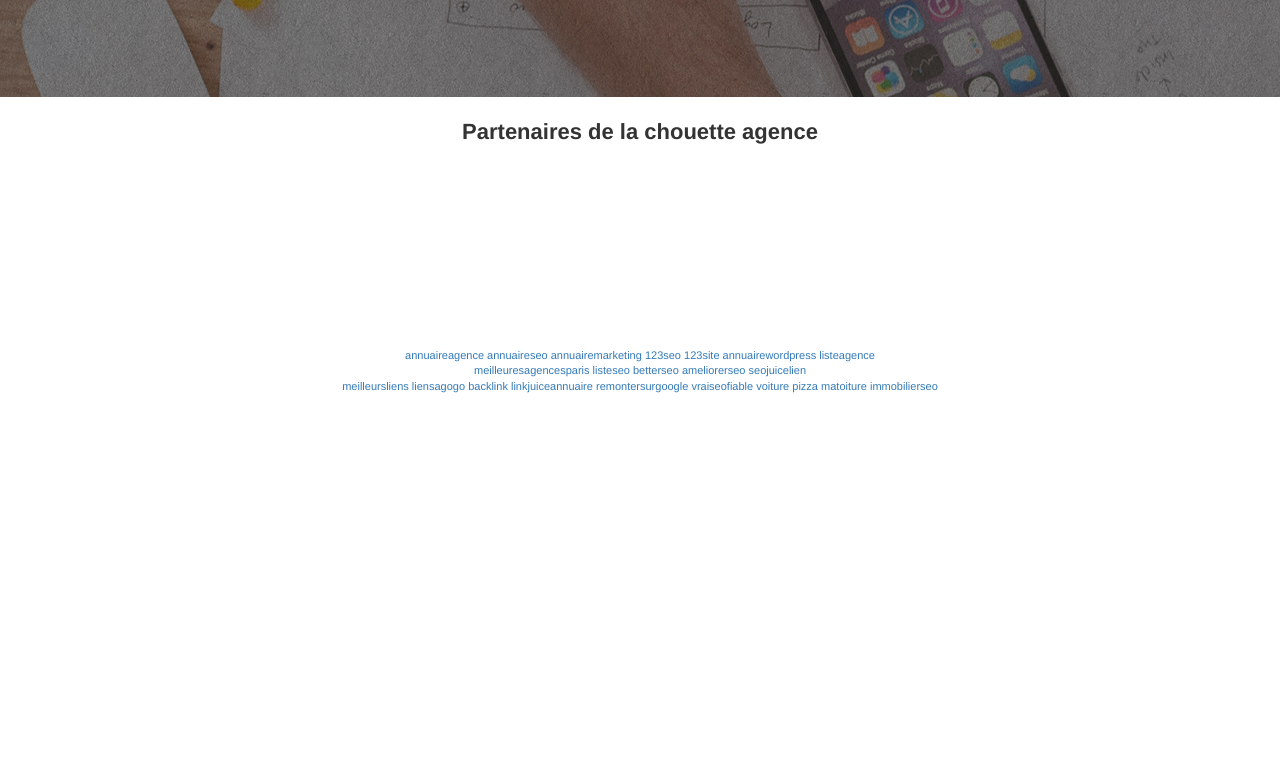
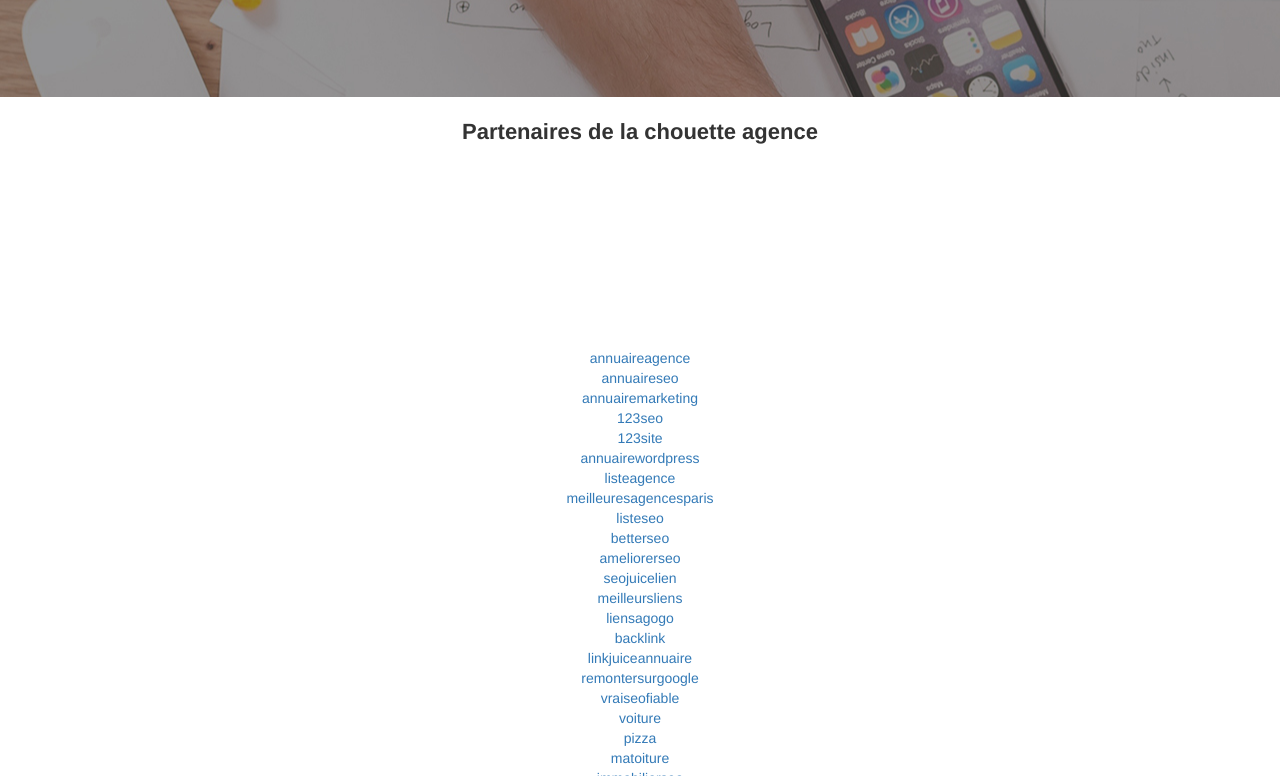
Before and after one commit to Romulus07/P4OC, a plain HTML site: page partenaire.html in a window 1280 px wide. Shown: the part 283-1059 px from the top of the page. Drawn offline with Linux system fonts and the light colour scheme.

Commit message:
add accessibility

```diff
--- a/partenaire.html
+++ b/partenaire.html
@@ -73,30 +73,30 @@
 				 <!-- bloc-0 END -->
 			<section>
 				<h2 class="title-partenaires">Partenaires de la chouette agence</h2>
-				<p id="list-partenaires">
-					<a href="annuaireagence.com">annuaireagence</a>
-					<a href="annuaireseo.com">annuaireseo</a>
-					<a href="annuairemarketing.com">annuairemarketing</a>
-					<a href="123seoture.com">123seo</a>
-					<a href="123site.com">123site</a>
-					<a href="annuairewordpress.com">annuairewordpress</a>
-					<a href="listeagence.com">listeagence</a><br>
-					<a href="meilleuresagencesparis.com">meilleuresagencesparis</a>
-					<a href="listeseo.com">listeseo</a>
-					<a href="betterseo.com">betterseo</a>
-					<a href="ameliorerseo.com">ameliorerseo</a>
-					<a href="seojuicelien.com">seojuicelien</a><br>
-					<a href="meilleursliens.com">meilleursliens</a>
-					<a href="liensagogo.com">liensagogo</a>
-					<a href="backlink.com">backlink</a>
-					<a href="linkjuiceannuaire.com">linkjuiceannuaire</a>
-					<a href="remontersurgoogle.com">remontersurgoogle</a>
-					<a href="vraiseofiable.com">vraiseofiable</a>
-					<a href="voiture.com">voiture</a>
-					<a href="pizza.com">pizza</a>
-					<a href="matoiture.com">matoiture</a>
-					<a href="immobilierseo.com">immobilierseo</a>
-				</p>
+				<ul  id="list-center">
+					<li><a href="annuaireagence.com">annuaireagence</a></li>
+					<li><a href="annuaireseo.com">annuaireseo</a></li>
+					<li><a href="annuairemarketing.com">annuairemarketing</a></li>
+					<li><a href="123seoture.com">123seo</a></li>
+					<li><a href="123site.com">123site</a></li>
+					<li><a href="annuairewordpress.com">annuairewordpress</a></li>
+					<li><a href="listeagence.com">listeagence</a></li>
+					<li><a href="meilleuresagencesparis.com">meilleuresagencesparis</a></li>
+					<li><a href="listeseo.com">listeseo</a></li>
+					<li><a href="betterseo.com">betterseo</a></li>
+					<li><a href="ameliorerseo.com">ameliorerseo</a></li>
+					<li><a href="seojuicelien.com">seojuicelien</a></li>
+					<li><a href="meilleursliens.com">meilleursliens</a></li>
+					<li><a href="liensagogo.com">liensagogo</a></li>
+					<li><a href="backlink.com">backlink</a></li>
+					<li><a href="linkjuiceannuaire.com">linkjuiceannuaire</a></li>
+					<li><a href="remontersurgoogle.com">remontersurgoogle</a></li>
+					<li><a href="vraiseofiable.com">vraiseofiable</a></li>
+					<li><a href="voiture.com">voiture</a></li>
+					<li><a href="pizza.com">pizza</a></li>
+					<li><a href="matoiture.com">matoiture</a></li>
+					<li><a href="immobilierseo.com">immobilierseo</a></li>
+				</ul>
 			</section>
         <!-- Footer - bloc-8 -->
 			<footer>
--- a/style.css
+++ b/style.css
@@ -91,7 +91,6 @@ a:hover {
 }
 
 .texture-paper::before {
-    background: url("img/texture-paper.png");
     background-size: 280px 280px;
 }
 
@@ -756,7 +755,7 @@ h4 {
 }
 
 .black-background {
-    background-color:orange;
+    background-color:#575353;
     padding: 40px 40px 40px 40px;
 }
 
@@ -778,11 +777,13 @@ h4 {
 }
 
 .tc-white {
-    color:#FFFF00!important;
+    color:#F3976C!important;
+    text-shadow: 2px 2px 4px black;
 }
 
 .btn-atomic-tangerine {
     background: #F3976C;
+
 }
 
 .btn-atomic-tangerine:hover {
@@ -863,6 +864,11 @@ h4 {
     text-decoration:none;
 }
 
+#list-center{
+    text-align: center;
+    list-style-type: none;
+    padding-left: 0;
+}
 
 
 
```
Also changed, not shown: contact.html (+1 -1 lines), index.html (+3 -3 lines).
